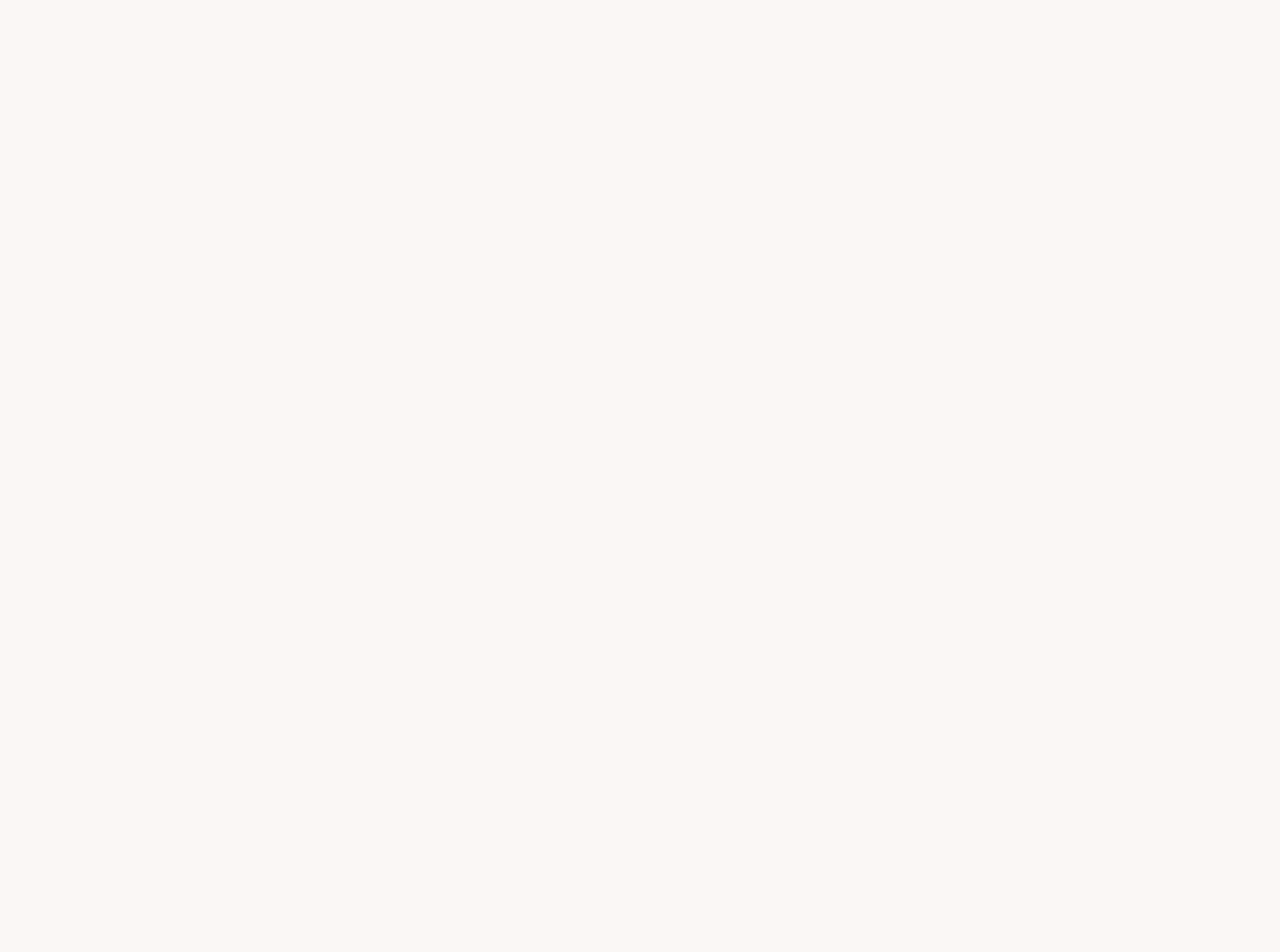
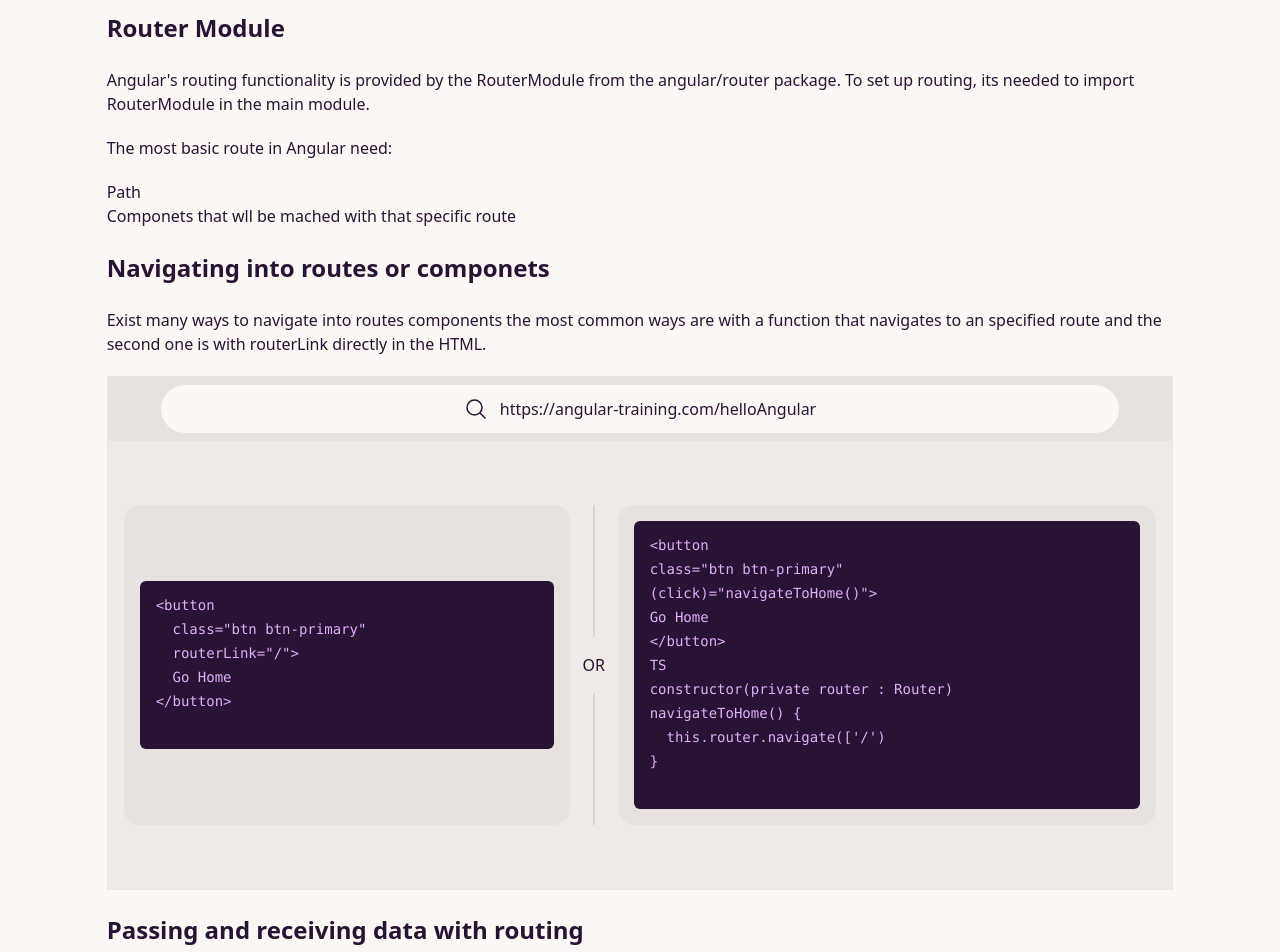
Before and after one commit to JoseCorreaMorales/AngularTraining, an Angular app: page /routing/1 in a window 1280 px wide. Before the commit this address led to /. Shown: the part 320-1272 px from the top of the page. Before the commit the page ends 800 px from the top, so only its background shows below. Built offline with nearby package versions, Linux system fonts and the light colour scheme.

Commit message:
[ADD] rounting component

```diff
--- a/src/app/app-routing.module.ts
+++ b/src/app/app-routing.module.ts
@@ -6,6 +6,7 @@ import { ParentComponent } from './components/parent/parent.component';
 import { DirectivesComponent } from './components/directives/directives.component';
 import { ControlsComponent } from './components/controls/controls.component';
 import { InitialPresentationComponent } from './components/initial-presentation/initial-presentation.component';
+import { RoutingComponent } from './components/routing/routing.component';
 
 
 const routes: Routes = [
@@ -15,6 +16,7 @@ const routes: Routes = [
     { path: 'banana-box', component: ParentComponent },
     { path: 'directives', component: DirectivesComponent },
     { path: 'controls', component: ControlsComponent },
+    { path: 'routing/:helloAngular', component: RoutingComponent },
 ];
 
 @NgModule({
--- a/src/app/app.module.ts
+++ b/src/app/app.module.ts
@@ -21,6 +21,7 @@ import { environment } from '../environments/environment';
 import { InitialPresentationComponent } from './components/initial-presentation/initial-presentation.component';
 import { MyOwnDirectiveDirective } from './components/directives/my-own-directive.directive';
 import { NavbarComponent } from './components/navbar/navbar.component';
+import { RoutingComponent } from './components/routing/routing.component';
 //import { FormsModule } from '@angular/forms';
 
 @NgModule({
@@ -36,6 +37,7 @@ import { NavbarComponent } from './components/navbar/navbar.component';
     InitialPresentationComponent,
     MyOwnDirectiveDirective,
     NavbarComponent,
+    RoutingComponent,
     //PersonsComponent
 
 
--- a/src/app/components/directives/directives.component.css
+++ b/src/app/components/directives/directives.component.css
@@ -2,6 +2,15 @@
   margin: 2.5rem 0;
 }
 
-span {
-  font-size: 1.2rem;
+p {
+  margin: 2.1rem 0;
 }
+
+span, p {
+  font-size: 1.23rem;
+}
+
+.mockup-code {
+  font-size: 1.23rem;
+  font-weight: 400;
+}
--- a/src/app/components/directives/directives.component.ts
+++ b/src/app/components/directives/directives.component.ts
@@ -9,7 +9,10 @@ interface Person  {
   selector: 'app-directives',
   templateUrl: './directives.component.html',
   styleUrls: ['./directives.component.css'],
-  styles: [
+
+})
+/*
+styles: [
     `
     p {
       font-size: 2.2rem;
@@ -17,7 +20,7 @@ interface Person  {
     }
     `
   ]
-})
+*/
 export class DirectivesComponent implements OnInit {
   condicion: boolean = true
    numbers : Array<any> = [1, 2, 3, 4, 5, 6]
--- a/src/app/components/initial-presentation/initial-presentation.component.html
+++ b/src/app/components/initial-presentation/initial-presentation.component.html
@@ -154,6 +154,46 @@
     </div>
   </article>
 
+    <div class="divider divider-start pb-6">Routing</div>
+
+    <article class="flex gap-8 items-center cursor-pointer flex-wrap mb-14">
+      <div class="w-16">
+        <svg
+          xmlns="http://www.w3.org/2000/svg"
+          fill="none"
+          viewBox="0 0 24 24"
+          strokeWidth="1.5"
+          stroke="currentColor"
+          className="h-4 w-4"
+        >
+          <path
+            strokeLinecap="round"
+            strokeLinejoin="round"
+            d="M2.25 12.75V12A2.25 2.25 0 014.5 9.75h15A2.25 2.25 0 0121.75 12v.75m-8.69-6.44l-2.12-2.12a1.5 1.5 0 00-1.061-.44H4.5A2.25 2.25 0 002.25 6v12a2.25 2.25 0 002.25 2.25h15A2.25 2.25 0 0021.75 18V9a2.25 2.25 0 00-2.25-2.25h-5.379a1.5 1.5 0 01-1.06-.44z"
+          />
+        </svg>
+      </div>
+      <a class="tooltip"
+      (click)="navigateToRontingExample()"
+      data-tip="Click to pass 'Hello' in the URL!"
+      >
+      <h1 class="font-bold text-xl hover:underline">Routing</h1>
+    </a>
+      <div class="flex flex-col gap-8">
+        <p class="inline">
+        📍It maps specific URL paths to corresponding Angular components.
+        </p>
+        <p>Go to the component and Pass the text "Hello Angular" in the URL.</p>
+
+
+        <div class="flex gap-5 flex-wrap">
+          <div class="badge badge-primary">URL-params</div>
+          <div class="badge badge-accent">404</div>
+          <div class="badge badge-info">redirect</div>
+          <div class="badge badge-secondary">Router</div>
+        </div>
+      </div>
+    </article>
 
 
 </main>
--- a/src/app/components/initial-presentation/initial-presentation.component.ts
+++ b/src/app/components/initial-presentation/initial-presentation.component.ts
@@ -1,4 +1,5 @@
 import { Component, OnInit } from '@angular/core';
+import { Router } from '@angular/router';
 
 @Component({
   selector: 'app-initial-presentation',
@@ -6,8 +7,8 @@ import { Component, OnInit } from '@angular/core';
   styleUrls: ['./initial-presentation.component.css']
 })
 export class InitialPresentationComponent implements OnInit {
-
-  constructor() { }
+  textURL : string = "helloAngular"
+  constructor(private router : Router) { }
 
   ngOnInit(): void {
   }
@@ -20,4 +21,8 @@ export class InitialPresentationComponent implements OnInit {
 
   }
 
+  navigateToRontingExample() : void {
+    this.router.navigate(['/routing', this.textURL])
+  }
+
 }
--- /dev/null
+++ b/src/app/components/routing/routing.component.html
@@ -0,0 +1,113 @@
+<section class="flex justify-center p-8 bg-base-300">
+  <div class="p-6 w-full mt-5">
+    <h1 class="text-2xl font-bold">Angular Routing</h1>
+    <p class="my-4">
+      It maps specific URL paths to corresponding Angular components, enabling
+      dynamic loading and display of content without reloading the entire page.
+      This system handles everything from basic navigation, route parameters,
+      and redirects to more advanced features like lazy loading and route
+      guards.
+    </p>
+    <button class="btn btn-primary mt-4" routerLink="/">Go Home</button>
+  </div>
+</section>
+
+<!-- Toast alert message -->
+<div class="toast z-50" *ngIf="isShowToast">
+  <div class="alert alert-success">
+    <span
+      ><strong>"Hello Angular"</strong> has succesfully passed in the
+      URL!🥳</span
+    >
+  </div>
+</div>
+
+<div class="mx-auto w-10/12">
+
+  <h2 class="text-2xl font-semibold my-6">Router Module</h2>
+  <p class="my-5">
+    Angular's routing functionality is provided by the RouterModule from the angular/router package. To set up routing, its needed to import RouterModule in the main module.
+  </p>
+  <p class="my-5">The most basic route in Angular need:</p>
+  <ul>
+    <li>Path</li>
+    <li>Componets that wll be mached with that specific route</li>
+  </ul>
+
+
+
+
+  <h2 class="text-2xl font-semibold my-6">Navigating into routes or componets</h2>
+  <p class="my-5">
+    Exist many ways to navigate into routes components the most common ways are
+    with a function that navigates to an specified route and the second one is
+    with routerLink directly in the HTML.
+  </p>
+
+  <div class="mockup-browser border bg-base-300">
+    <div class="mockup-browser-toolbar">
+      <div
+        class="input w-[90%] mx-auto my-2 flex justify-center items-center gap-3"
+      >
+        <svg
+          xmlns="http://www.w3.org/2000/svg"
+          fill="none"
+          viewBox="0 0 24 24"
+          stroke-width="1.5"
+          stroke="currentColor"
+          class="size-6"
+        >
+          <path
+            stroke-linecap="round"
+            stroke-linejoin="round"
+            d="m21 21-5.197-5.197m0 0A7.5 7.5 0 1 0 5.196 5.196a7.5 7.5 0 0 0 10.607 10.607Z"
+          />
+        </svg>
+        <p>https://angular-training.com/helloAngular</p>
+      </div>
+    </div>
+    <div class="flex justify-center px-4 py-16 bg-base-200">
+      <div class="flex w-full">
+        <div
+          class="grid h-auto flex-grow card bg-base-300 rounded-box place-items-center"
+        >
+            <code class="prose block p-4 rounded-md w-full">
+             <pre>
+&lt;button
+  class="btn btn-primary"
+  routerLink="/">
+  Go Home
+&lt;/button&gt;
+             </pre>
+            </code>
+        </div>
+        <div class="divider divider-horizontal">OR</div>
+        <div
+          class="grid h-auto flex-grow card bg-base-300 rounded-box place-items-center"
+        >
+        <code class="prose block p-4 rounded-md w-full">
+          <pre>
+&lt;button
+class="btn btn-primary"
+(click)="navigateToHome()">
+Go Home
+&lt;/button&gt;
+TS
+constructor(private router : Router)
+navigateToHome() &#123;
+  this.router.navigate(['/')
+&#125;
+          </pre>
+         </code>
+        </div>
+      </div>
+    </div>
+  </div>
+
+
+  <h2 class="text-2xl font-semibold my-6">Passing and receiving data with routing</h2>
+  <p class="my-5">
+
+  </p>
+
+</div>
--- /dev/null
+++ b/src/app/components/routing/routing.component.ts
@@ -0,0 +1,19 @@
+import { Component, OnInit } from '@angular/core';
+
+@Component({
+  selector: 'app-routing',
+  templateUrl: './routing.component.html',
+  styleUrls: ['./routing.component.css']
+})
+export class RoutingComponent implements OnInit {
+  toastTime : number = 5000
+  isShowToast : boolean = true
+  constructor() { }
+
+  ngOnInit(): void {
+    setTimeout(() => {
+      this.isShowToast = false
+    }, this.toastTime)
+  }
+
+}
```
Also changed, not shown: src/app/components/directives/directives.component.html (+100 -57 lines), src/app/components/navbar/navbar.component.ts (+6 -6 lines), src/app/components/routing/routing.component.css (added), 1 other file (tests, documents, lock files or other folders).
